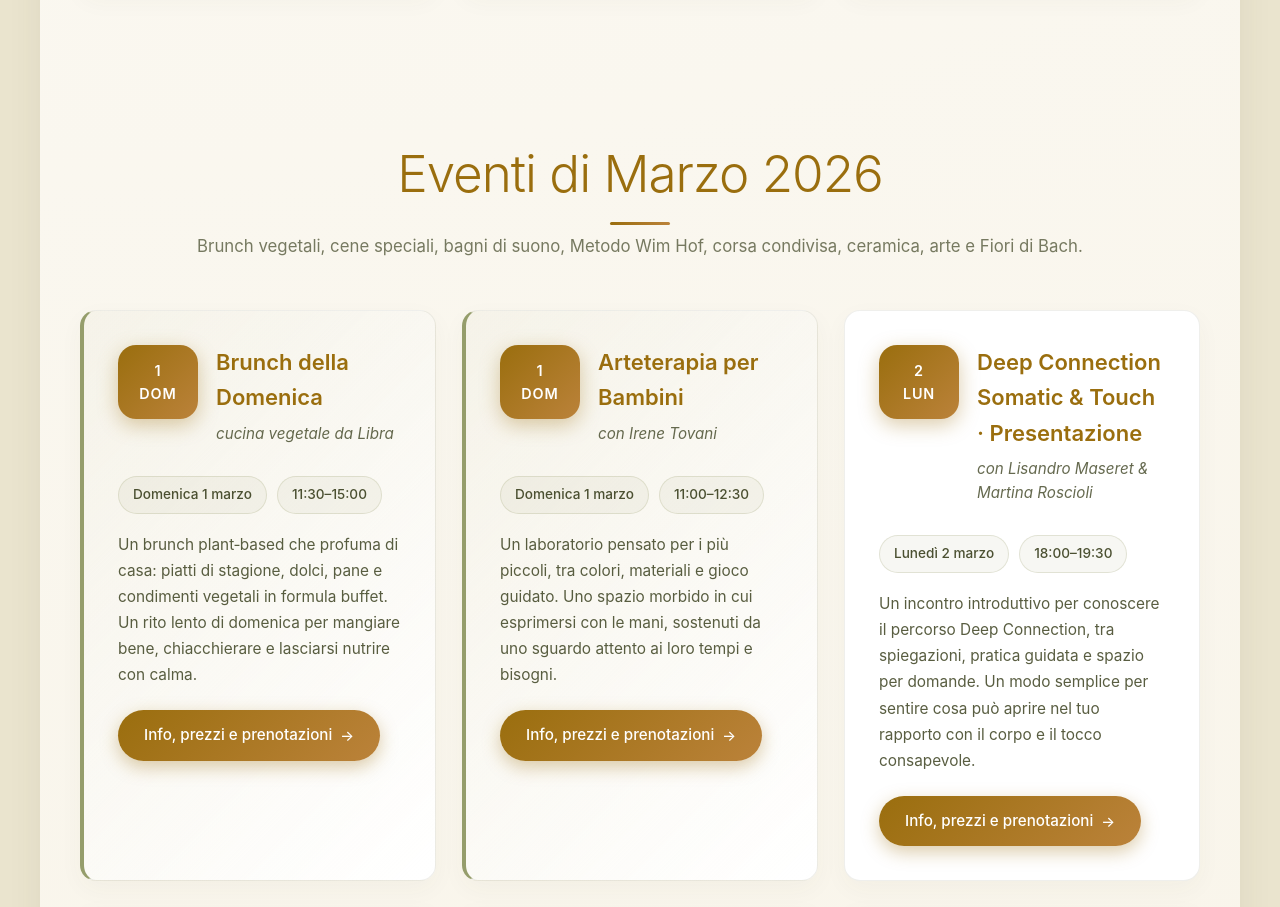
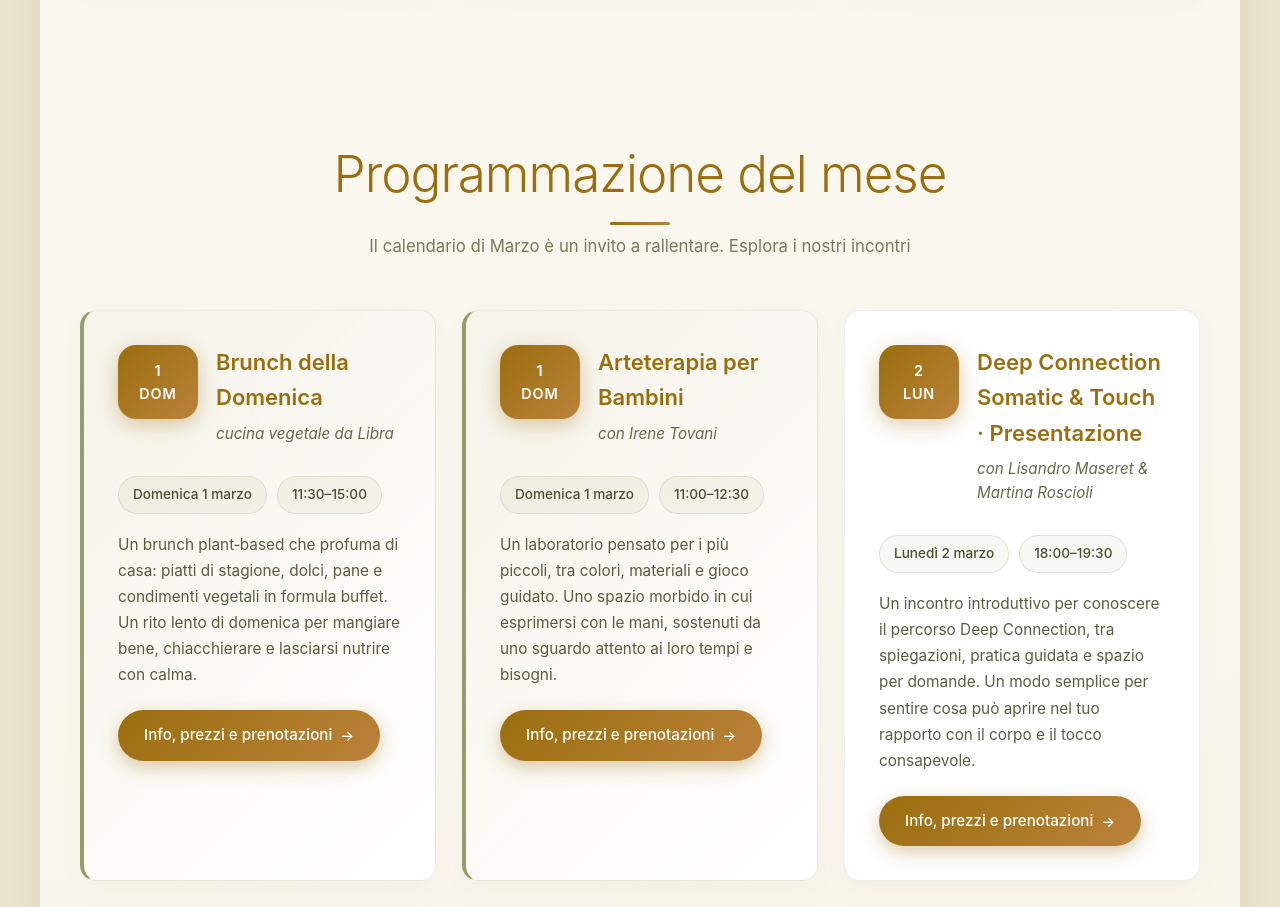
Before and after one commit to libraterracreativa/Marzo26, a plain HTML site: page index.html in a window 1280 px wide. Shown: the part 2660-3567 px from the top of the page. Drawn offline with nearby package versions, Linux system fonts and the light colour scheme.

Commit message:
Update index.html

```diff
--- a/index.html
+++ b/index.html
@@ -1270,9 +1270,9 @@ Con gratitudine,</strong>
 <!-- EVENTI MENSILI MARZO -->
 <section class="section" id="mensili">
   <div class="section-header">
-    <h2 class="section-title">Eventi di Marzo 2026</h2>
+    <h2 class="section-title">Programmazione del mese</h2>
     <p class="section-subtitle">
-      Brunch vegetali, cene speciali, bagni di suono, Metodo Wim Hof, corsa condivisa, ceramica, arte e Fiori di Bach.
+Il calendario di Marzo è un invito a rallentare. Esplora i nostri incontri
     </p>
   </div>
 
```
